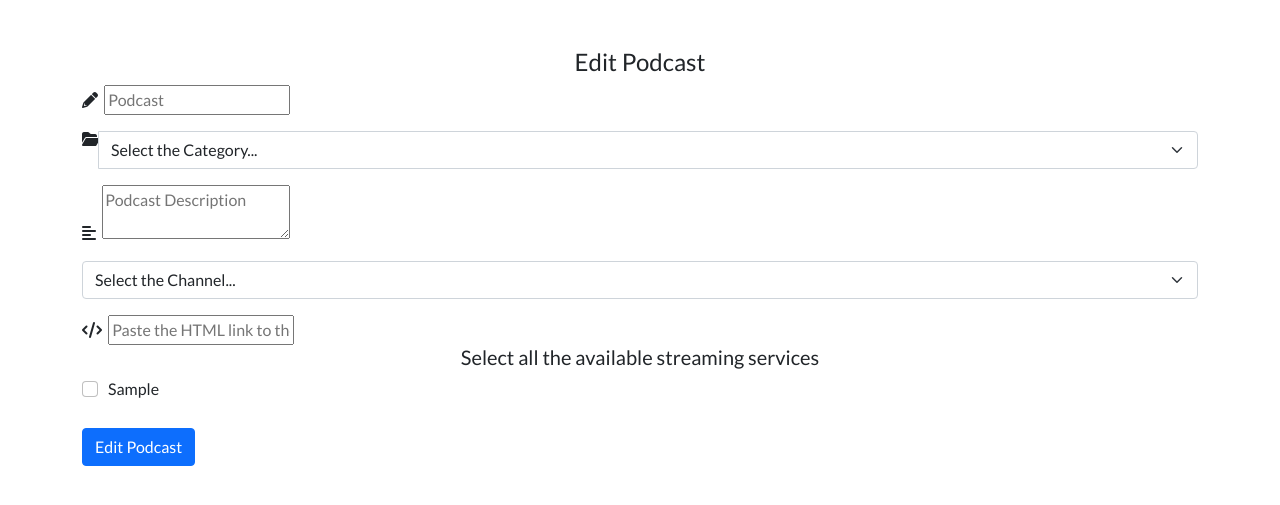
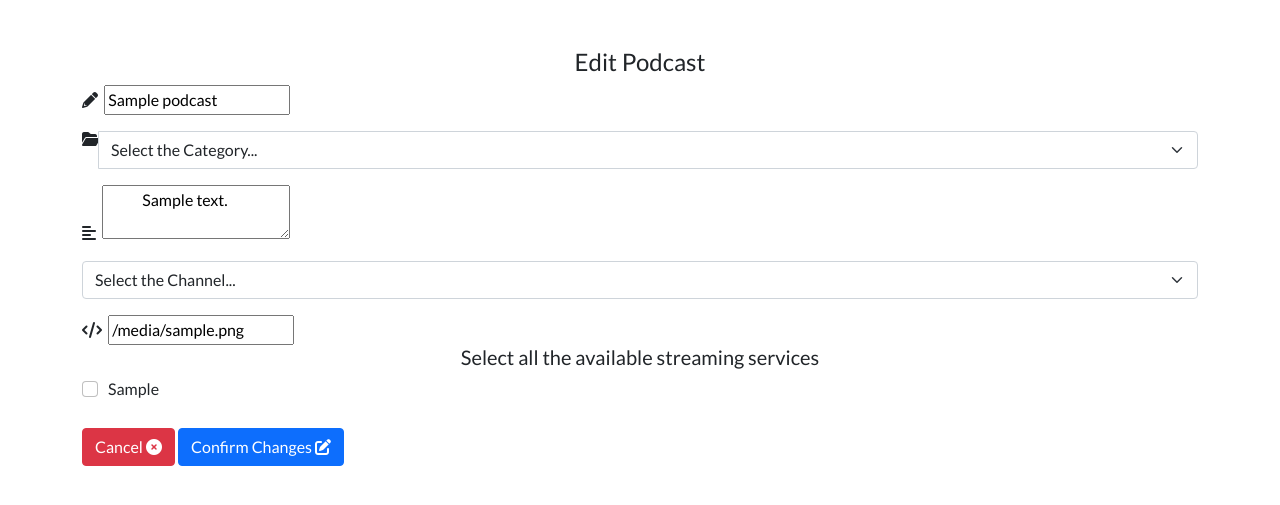
Before and after one commit to PeteCookson/Poddly, a Flask app: template templates/edit_podcast.html in a window 1280 px wide. Shown: the part 65-570 px from the top of the page. Run offline with Flask 2, Linux system fonts and the light colour scheme; the template is opened without the code that fills it: most values are stand-ins (such as "Sample title", 1, 10 or a date in 2020); some libraries are stand-ins or nearby versions.

Commit message:
Bind data to Edit Podcast form

```diff
--- a/templates/edit_podcast.html
+++ b/templates/edit_podcast.html
@@ -7,7 +7,7 @@
         <div class="mb-3">
             <i class="fas fa-pencil-alt prefix"></i>
             <label for="podcast_name"></label>
-            <input type="text" class="validate" id="podcast_name" name="podcast_name" minlength="5" maxlength="50" placeholder="Podcast" required>
+            <input value="{{ podcast.podcast_name }}" type="text" class="validate" id="podcast_name" name="podcast_name" minlength="5" maxlength="50" placeholder="Podcast" required>
         </div>
         <!-- category -->
         <div class="input-group mb-3">
@@ -16,7 +16,11 @@
             <select class="form-select validate" id="category_name" name="category_name" required>
                 <option value="">Select the Category...</option>
                 {% for category in categories %}
+                {% if category.category_name == podcast.category_name %}
+                <option value="{{ category.category_name }}" selected>{{ category.category_name }}</option>
+                {% else %}
                 <option value="{{ category.category_name }}">{{ category.category_name }}</option>
+                {% endif %}
                 {% endfor %}
             </select>
         </div>
@@ -24,75 +28,50 @@
         <div class="mb-3">
             <i class="fas fa-align-left prefix"></i>
             <label for="podcast_description"></label>
-            <textarea type="text" class="validate" id="podcast_description" name="podcast_description" placeholder="Podcast Description"></textarea>
+            <textarea type="text" class="validate" id="podcast_description" name="podcast_description" placeholder="Podcast Description">
+            {{ podcast.podcast_description }}
+            </textarea>
         </div>
         <!-- channel -->
         <div class="input-group mb-3">
             <select class="form-select" id="channel" name="channel" required>
                 <option value="">Select the Channel...</option>
                 {% for channel in channels %}
+                {% if channel.channel == podcast.channel %}
+                <option value="{{ channel.channel }}" selected>{{ channel.channel }}</option>
+                {% else %}
                 <option value="{{ channel.channel }}">{{ channel.channel }}</option>
+                {% endif %}
                 {% endfor %}
-                <!--<option value="2">Tortoise</option>
-            <option value="3">The New York Times</option>
-            <option value="4">iHeartPodcast Network</option>
-            <option value="5">NPR</option>
-            <option value="6">Somethin' Else</option>
-            <option value="7">BBC</option>
-            <option value="8">The Telegraph</option>-->
             </select>
         </div>
         <!-- cover -->
         <div>
             <i class="fa-solid fa-code"></i>
             <label for="cover"></label>
-            <input type="text" class="validate" id="cover" name="cover" placeholder="Paste the HTML link to the cover art" required>
+            <input value="{{ podcast.cover }}" type="text" class="validate" id="cover" name="cover" placeholder="Paste the HTML link to the cover art" required>
         </div>
         <!-- services -->
         <div>
             <h5 class="text-center">Select all the available streaming services</h5>
             <div class="form-check">
                 {% for service in services %}
-                <input class="form-check-input" type="checkbox" value="" id="streaming_service">
-                <option value="{{ service.streaming_service }}">{{ service.streaming_service }}</option>
+                <input class="form-check-input" type="checkbox" value="{{ service.streaming_service }}" id="streaming_service">
+                <option value="">{{ service.streaming_service }}</option>
                 {% endfor %}
                 <label class="form-check-label" for="streaming_service"></label>
             </div>
-            <!--<div class="form-check">
-                <input class="form-check-input" type="checkbox" value="" id="streaming_service">
-                <label class="form-check-label" for="streaming_service">
-                    Spotify
-                </label>
-            </div>
-            <div class="form-check">
-                <input class="form-check-input" type="checkbox" value="" id="streaming_service">
-                <label class="form-check-label" for="streaming_service">
-                    Google Podcasts
-                </label>
-            </div>
-            <div class="form-check">
-                <input class="form-check-input" type="checkbox" value="" id="streaming_service">
-                <label class="form-check-label" for="streaming_service">
-                    Audible
-                </label>
-            </div>
-            <div class="form-check">
-                <input class="form-check-input" type="checkbox" value="" id="streaming_service">
-                <label class="form-check-label" for="streaming_service">
-                    Stitcher
-                </label>
-            </div>
-            <div class="form-check">
-                <input class="form-check-input" type="checkbox" value="" id="streaming_service">
-                <label class="form-check-label" for="streaming_service">
-                    TuneIn Radio
-                </label>
-            </div>-->
         </div>
         <!-- submt button -->
         <div class="row">
             <div class="col">
-                <input class="btn btn-primary" type="submit" value="Edit Podcast">
+                <!-- cancel button -->
+                <a href="{{ url_for('get_podcasts') }}" class="btn btn-danger">
+                    Cancel <i class="fas fa-times-circle right"></i>
+                </a>
+                <button class="btn btn-primary" type="submit">Confirm Changes
+                    <i class="fas fa-edit right"></i>
+                </button>
             </div>
         </div>
     </form>
```
